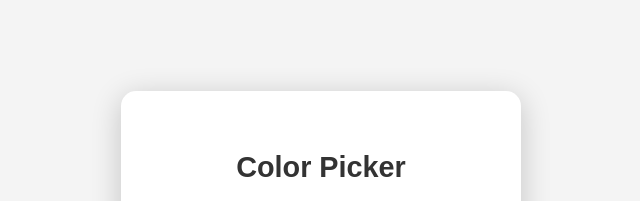
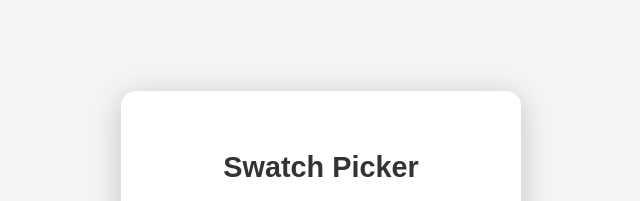
Before and after one commit to vanshika26/Color-Picker, a plain HTML site: page index.html in a window 1280 px wide. Shown: the top 201 px of the page, without its empty margins (319-959 px from the left). Drawn offline with Linux system fonts and the light colour scheme.

Commit message:
Update index.html

```diff
--- a/index.html
+++ b/index.html
@@ -4,7 +4,7 @@
 <head>
     <meta charset="UTF-8">
     <meta name="viewport" content="width=device-width, initial-scale=1.0">
-    <title>Modern Color Picker</title>
+    <title>Swatch Picker</title>
     <style>
         body {
             display: flex;
@@ -136,7 +136,7 @@
 <body>
 
     <div class="color-picker-container">
-        <h1>Color Picker</h1>
+        <h1>Swatch Picker</h1>
         <div id="color-box" style="background-color: #ff0000;"></div>
 
         <input type="color" id="color-input" value="#ff0000">
```
